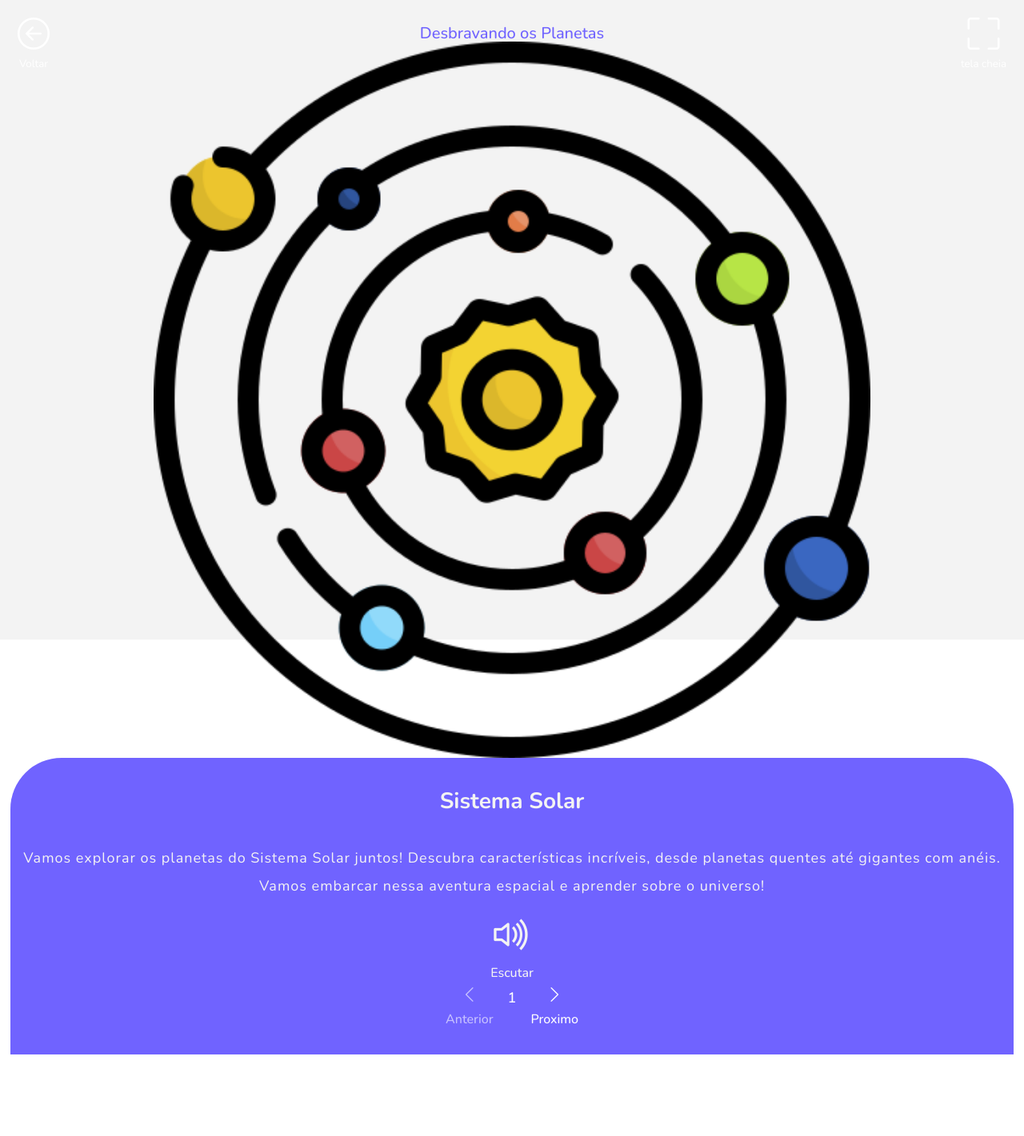
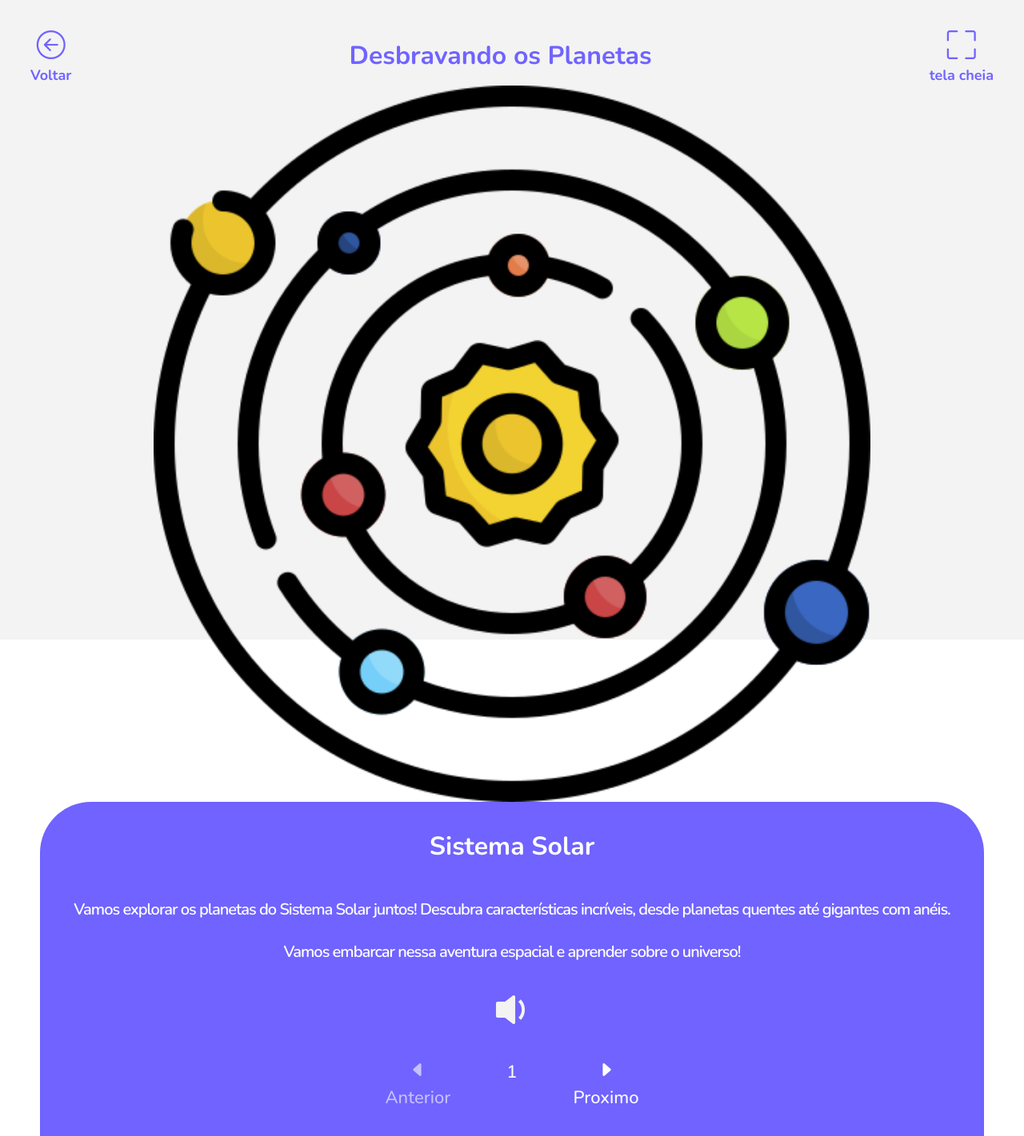
Before and after one commit to joaoemc2/Space-Safari, a Vue app: page /historia in a window 1280 px wide. Shown: the whole page at 80% size. Before the commit the page ends 1319 px from the top, so only its background shows below. Built offline with nearby package versions, Linux system fonts and the light colour scheme; the HTML template or start-up script is replaced by a standard one.

Commit message:
:construction: refazendo estilos scss

```diff
--- a/src/views/HistoriaView.vue
+++ b/src/views/HistoriaView.vue
@@ -69,7 +69,13 @@
 <template>
   <main class="historia-view">
     <header class="header">
+      <button class="voltar" @click="voltarParaHome()">
+        <i class="bi bi-arrow-left-circle"></i>Voltar
+      </button>
       <h1 class="titulo">{{ listagem.titulo }}</h1>
+      <button class="tela-cheia" @click="toggleFullscreen()">
+        <i class="bi bi-fullscreen"></i>tela cheia
+      </button>
     </header>
     <div class="image">
       <img :src="getImageUrl(listagem.imagem)" alt="" />
@@ -80,8 +86,7 @@
       <p class="texto-dois">{{ listagem.textoSecundario }}</p>
       <div class="audio">
         <button class="btn-audio" @click="playAudio()">
-          <i class="bi bi-volume-up"></i>
-          <p>Escutar</p>
+          <i class="bi bi-volume-down-fill"></i>
         </button>
       </div>
       <footer class="paginator">
@@ -90,7 +95,7 @@
           :class="paginaSelecionada == 0 ? 'disabled' : ''"
           @click="voltarPagina()"
         >
-          <i class="bi bi-chevron-left"></i>Anterior
+          <i class="bi bi-caret-left-fill"></i>Anterior
         </button>
         <p class="pagina">{{ listagem.pagina }}</p>
         <button
@@ -98,16 +103,10 @@
           :class="paginaSelecionada == ultimaPagina - 1 ? 'disabled' : ''"
           @click="proximaPagina()"
         >
-          <i class="bi bi-chevron-right"></i>Proximo
+          <i class="bi bi-caret-right-fill"></i>Proximo
         </button>
       </footer>
     </section>
-    <button class="voltar" @click="voltarParaHome()">
-      <i class="bi bi-arrow-left-circle"></i>Voltar
-    </button>
-    <button class="tela-cheia" @click="toggleFullscreen()">
-      <i class="bi bi-fullscreen"></i>tela cheia
-    </button>
   </main>
 </template>
 
@@ -120,12 +119,35 @@
   flex-direction: column;
   background-color: #f3f3f3;
   .header {
+    width: 95vw;
     margin-top: 32px;
+    display: flex;
+    justify-content: space-between;
+    align-items: center;
+    .voltar,
+    .tela-cheia {
+      display: flex;
+      flex-direction: column;
+      justify-content: center;
+      align-items: center;
+      background: none;
+      border: none;
+      color: #7063ff;
+      font-size: 18px;
+      font-weight: 700;
+      .bi {
+        font-size: 36px;
+      }
+      &:hover {
+        opacity: 0.8;
+      }
+    }
     .titulo {
       color: #7063ff;
       text-align: center;
-      font-size: 20px;
-      font-weight: 500;
+      font-size: 32px;
+      font-weight: 700;
+      max-width: calc(100vw / 2);
     }
   }
   .image {
@@ -138,43 +160,43 @@
   }
   .main-container {
     background-color: #7063ff;
-    padding: 0 16px;
+    padding: 0 42px;
     display: flex;
     flex-direction: column;
     justify-content: center;
     align-items: center;
     border-radius: 64px 64px 0 0;
     .subtitulo {
-      color: #f3f3f3;
+      color: #fff;
       text-align: center;
-      font-size: 28px;
-      font-family: Nunito;
+      font-size: 32px;
       font-weight: 700;
       margin-top: 40px;
     }
     .texto-um,
     .texto-dois {
-      color: #f3f3f3;
-      text-align: center;
-      font-size: 18px;
-      font-weight: 400;
-      line-height: 19px;
-      letter-spacing: 1px;
+      color: #fff;
+      font-size: 20px;
+      font-weight: 600;
+      letter-spacing: -1px;
+      line-height: 1.45;
     }
     .texto-um {
       margin-top: 48px;
+      margin-bottom: 8px;
     }
     .texto-dois {
       margin-top: 16px;
       margin-bottom: 16px;
     }
     .audio {
+      margin-bottom: 12px;
       .btn-audio {
         border: none;
         background: none;
         .bi {
           color: #f3f3f3;
-          font-size: 52px;
+          font-size: 64px;
         }
         p {
           color: #f3f3f3;
@@ -190,14 +212,14 @@
     display: flex;
     justify-content: center;
     align-items: center;
-    gap: 12px;
+    gap: 64px;
     .btn-anterior,
     .btn-proximo {
       background: none;
       border: none;
       color: #fff;
       text-align: center;
-      font-size: 16px;
+      font-size: 22px;
       font-weight: 500;
 
       display: flex;
@@ -211,45 +233,9 @@
     .pagina {
       color: #fff;
       text-align: center;
-      font-size: 18px;
+      font-size: 22px;
       font-weight: 500;
-      margin-bottom: 20px;
-    }
-  }
-  .voltar {
-    display: flex;
-    flex-direction: column;
-    justify-content: center;
-    align-items: center;
-    background: none;
-    border: none;
-    color: #fff;
-    position: absolute;
-    top: 16px;
-    left: 16px;
-    .bi {
-      font-size: 40px;
-    }
-    &:hover {
-      opacity: 0.8;
-    }
-  }
-  .tela-cheia {
-    display: flex;
-    flex-direction: column;
-    justify-content: center;
-    align-items: center;
-    background: none;
-    border: none;
-    color: #fff;
-    position: absolute;
-    top: 16px;
-    right: 16px;
-    .bi {
-      font-size: 40px;
-    }
-    &:hover {
-      opacity: 0.8;
+      margin-bottom: 30px;
     }
   }
 }
```
